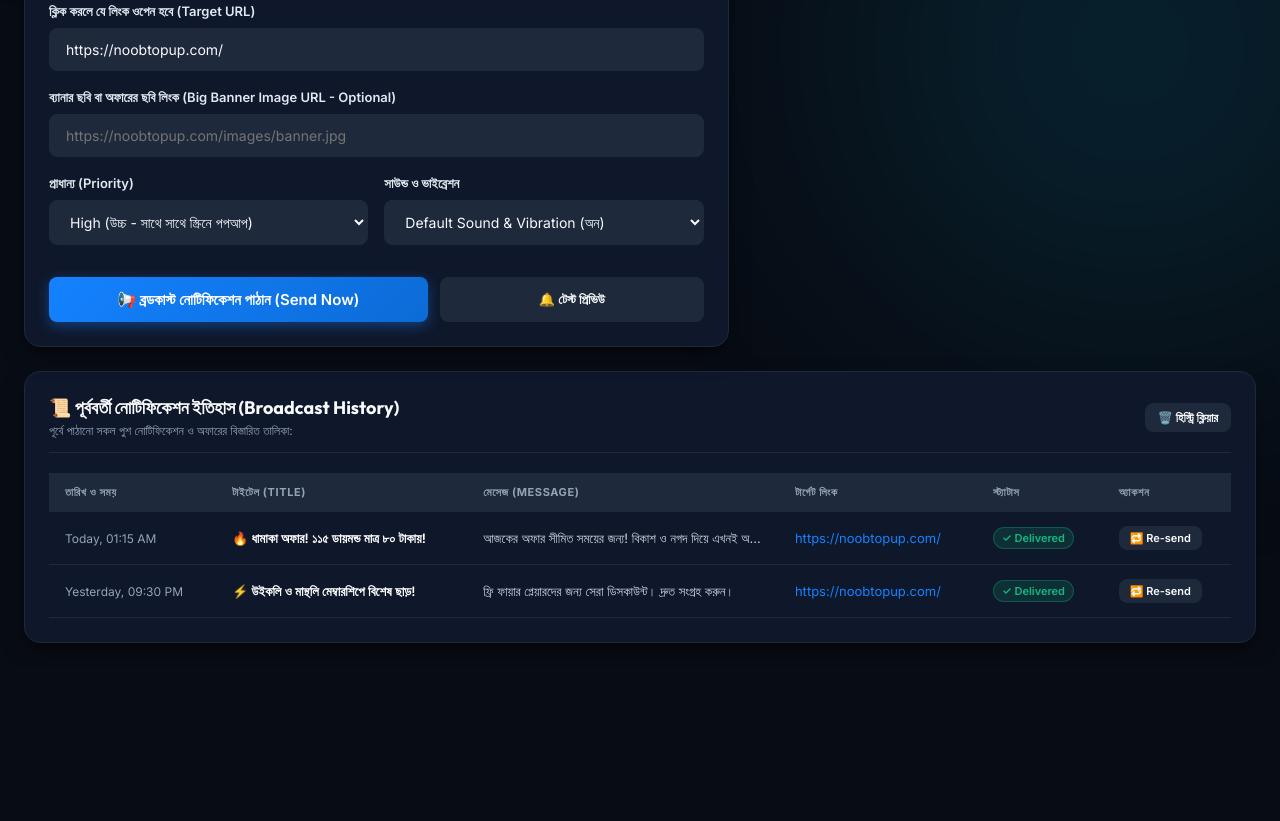
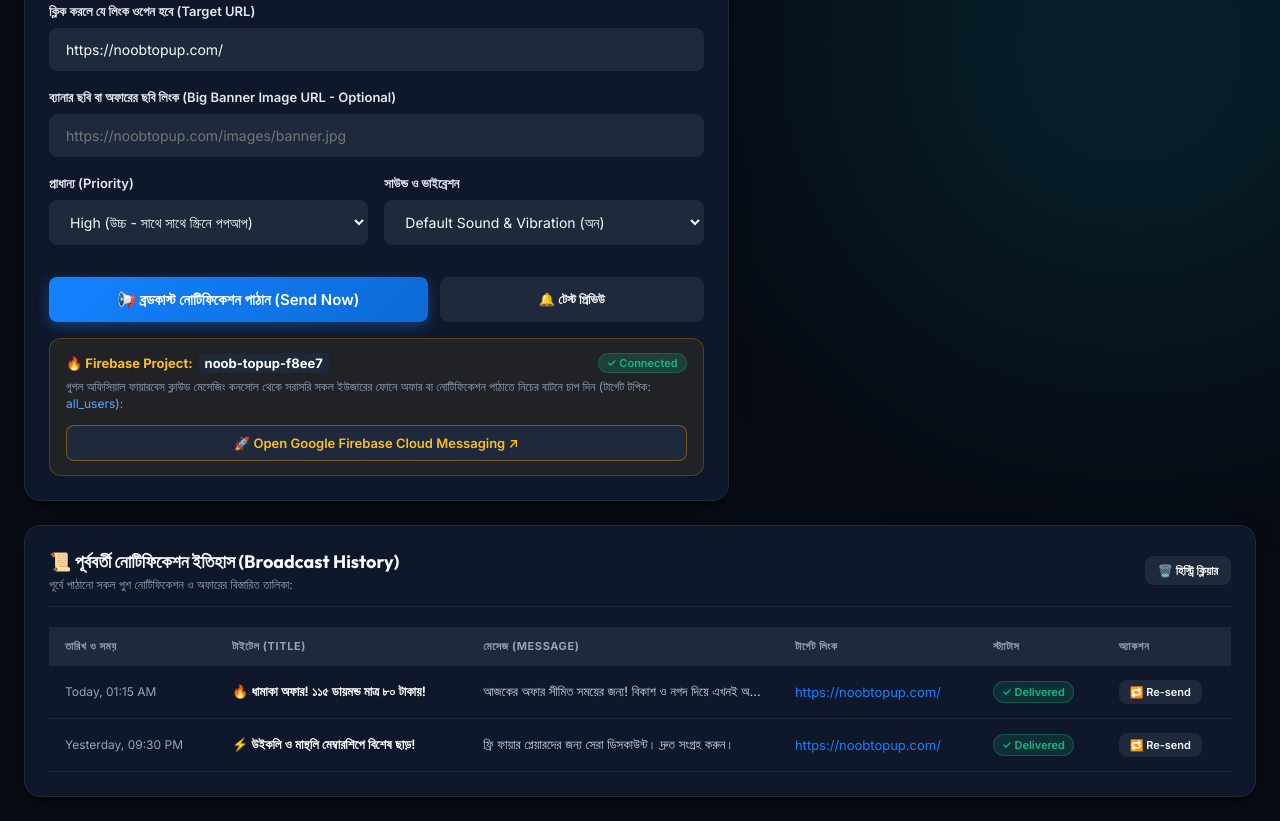
Before and after one commit to mobinyt420-creator/NoobTopUp, a website: page index.html in a window 1280 px wide. Shown: the part 653-1474 px from the top of the page. Before the commit the page ends 1320 px from the top, so only its background shows below. Drawn offline with Linux system fonts and the light colour scheme.

Commit message:
Connect Firebase Project noob-topup-f8ee7 directly in admin panel

```diff
--- a/index.html
+++ b/index.html
@@ -929,6 +929,24 @@
               🔔 টেস্ট প্রিভিউ
             </button>
           </div>
+
+          <!-- Official Firebase Project Direct Dispatch Card -->
+          <div style="margin-top: 16px; padding: 14px 16px; border-radius: var(--radius-md); background: rgba(255, 160, 0, 0.08); border: 1px solid rgba(255, 160, 0, 0.25);">
+            <div style="display: flex; align-items: center; justify-content: space-between; margin-bottom: 6px;">
+              <span style="font-size: 13px; font-weight: 700; color: #fbbf24; display: flex; align-items: center; gap: 6px;">
+                🔥 Firebase Project: <code style="color: #ffffff; background: #1e293b; padding: 2px 6px; border-radius: 4px;">noob-topup-f8ee7</code>
+              </span>
+              <span style="font-size: 11px; background: rgba(16, 185, 129, 0.2); color: #10b981; border: 1px solid rgba(16, 185, 129, 0.3); padding: 2px 8px; border-radius: 99px; font-weight: 600;">
+                ✓ Connected
+              </span>
+            </div>
+            <p style="font-size: 12px; color: var(--text-muted); line-height: 1.4; margin-bottom: 12px;">
+              গুগল অফিসিয়াল ফায়ারবেস ক্লাউড মেসেজিং কনসোল থেকে সরাসরি সকল ইউজারের ফোনে অফার বা নোটিফিকেশন পাঠাতে নিচের বাটনে চাপ দিন (টার্গেট টপিক: <code style="color: #60a5fa;">all_users</code>):
+            </p>
+            <a href="https://console.firebase.google.com/project/noob-topup-f8ee7/notification/compose" target="_blank" class="btn btn-secondary" style="width: 100%; color: #fbbf24; border-color: rgba(255, 160, 0, 0.4); text-align: center; text-decoration: none;">
+              🚀 Open Google Firebase Cloud Messaging ↗
+            </a>
+          </div>
         </form>
       </div>
 
```
